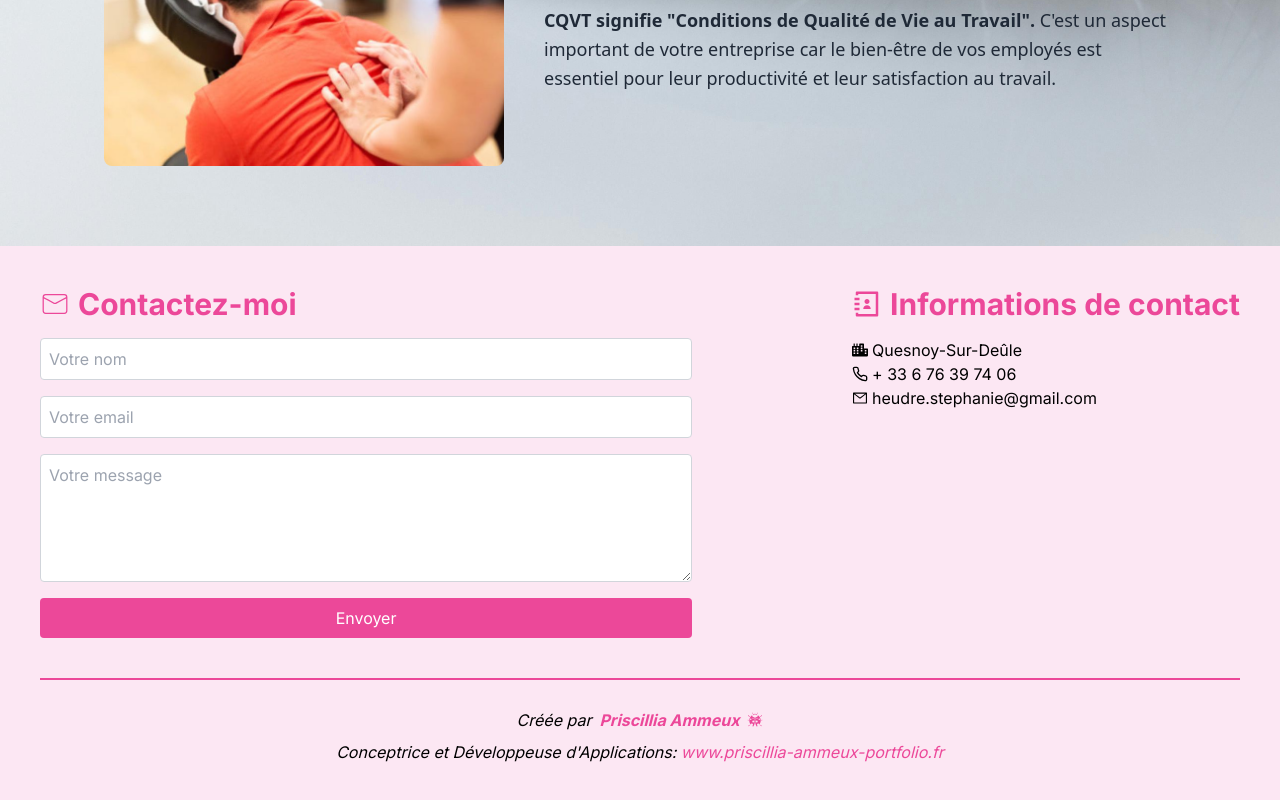
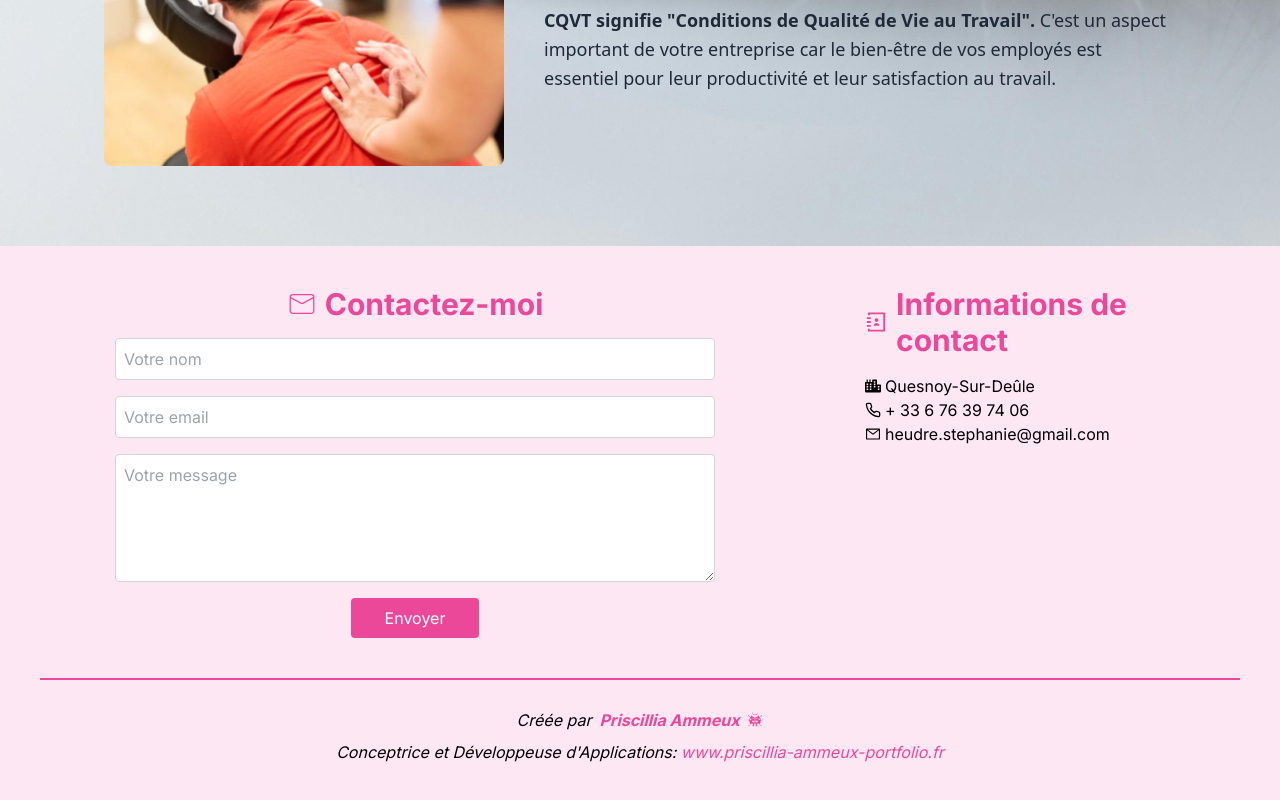
Before and after one commit to PriscilliaAmmeux/massage_stephanie, a Next.js app: page / in a window 1280 px wide. Shown: the part 1848-2648 px from the top of the page. Built offline with nearby package versions, Linux system fonts and the light colour scheme.

Commit message:
fix elements

```diff
--- a/src/app/components/button/button.tsx
+++ b/src/app/ui/button/button.tsx
@@ -12,7 +12,7 @@ export default function Button({
   return (
     <button
       type={type}
-      className="p-2 bg-pink-500 text-white rounded hover:text-pink-500 hover:bg-white">
+      className="p-2 w-32 bg-pink-500 text-white rounded hover:text-pink-500 hover:bg-white mx-auto">
       {text}
     </button>
   );
--- a/src/app/ui/footer/footer.tsx
+++ b/src/app/ui/footer/footer.tsx
@@ -1,33 +1,19 @@
-import { GiLadybug } from "react-icons/gi";
 import Form from "../form/form";
 import InfoContact from "../infoContact/infoContact";
+import Pub from "../pub/pub";
 
 export default function Footer() {
   return (
     <footer className="w-full bg-pink-100 p-10">
-      <div className=" flex justify-between gap-40 ">
-        <Form />
-        <InfoContact />
+      <div className="flex justify-around">
+        <div className="w-2/4">
+          <Form />
+        </div>
+        <div className="w-1/4">
+          <InfoContact />
+        </div>
       </div>
-
-      <div className="flex flex-col items-center justify-center pt-10 gap-2">
-        <hr className="w-full border-t-2 border-pink-500 mb-5" />
-        <p className="italic flex gap-2 items-center">
-          Créée par{" "}
-          <span className="font-bold text-pink-500">Priscillia Ammeux</span>{" "}
-          <GiLadybug className="text-pink-500" />
-        </p>
-        <p className="italic">
-          Conceptrice et Développeuse d&apos;Applications:{" "}
-          <a
-            href="http://www.priscillia-ammeux-portfolio.fr"
-            className="text-pink-500 hover:underline"
-            target="_blank"
-            rel="noopener noreferrer">
-            www.priscillia-ammeux-portfolio.fr
-          </a>
-        </p>
-      </div>
+      <Pub />
     </footer>
   );
 }
--- a/src/app/ui/form/form.tsx
+++ b/src/app/ui/form/form.tsx
@@ -1,6 +1,6 @@
 "use client";
 
-import Button from "@/app/components/button/button";
+import Button from "@/app/ui/button/button";
 import Title from "@/app/components/title/title";
 import { useState } from "react";
 import { CiMail } from "react-icons/ci";
@@ -28,7 +28,9 @@ export default function Form() {
 
   return (
     <form onSubmit={handleSubmit} className="flex-1 flex flex-col">
-      <Title title="Contactez-moi" Icon={CiMail} />
+      <div className="flex justify-center items-center">
+        <Title title="Contactez-moi" Icon={CiMail} />
+      </div>
       <input
         type="text"
         name="name"
--- a/src/app/ui/prestations/prestations.tsx
+++ b/src/app/ui/prestations/prestations.tsx
@@ -1,4 +1,4 @@
-import Card from "@/app/components/card/card";
+import Card from "@/app/ui/card/card";
 import prestations from "../../../../api/prestations.json";
 import { RiServiceLine } from "react-icons/ri";
 import Title from "@/app/components/title/title";
--- /dev/null
+++ b/src/app/ui/pub/pub.tsx
@@ -0,0 +1,24 @@
+import { GiLadybug } from "react-icons/gi";
+
+export default function Pub() {
+  return (
+    <div className="flex flex-col items-center justify-center pt-10 gap-2">
+      <hr className="w-full border-t-2 border-pink-500 mb-5" />
+      <p className="italic flex gap-2 items-center">
+        Créée par{" "}
+        <span className="font-bold text-pink-500">Priscillia Ammeux</span>{" "}
+        <GiLadybug className="text-pink-500" />
+      </p>
+      <p className="italic">
+        Conceptrice et Développeuse d&apos;Applications:{" "}
+        <a
+          href="http://www.priscillia-ammeux-portfolio.fr"
+          className="text-pink-500 hover:underline"
+          target="_blank"
+          rel="noopener noreferrer">
+          www.priscillia-ammeux-portfolio.fr
+        </a>
+      </p>
+    </div>
+  );
+}
```
Also changed, not shown: src/app/ui/card/card.tsx (renamed from src/app/components/card/card.tsx).
